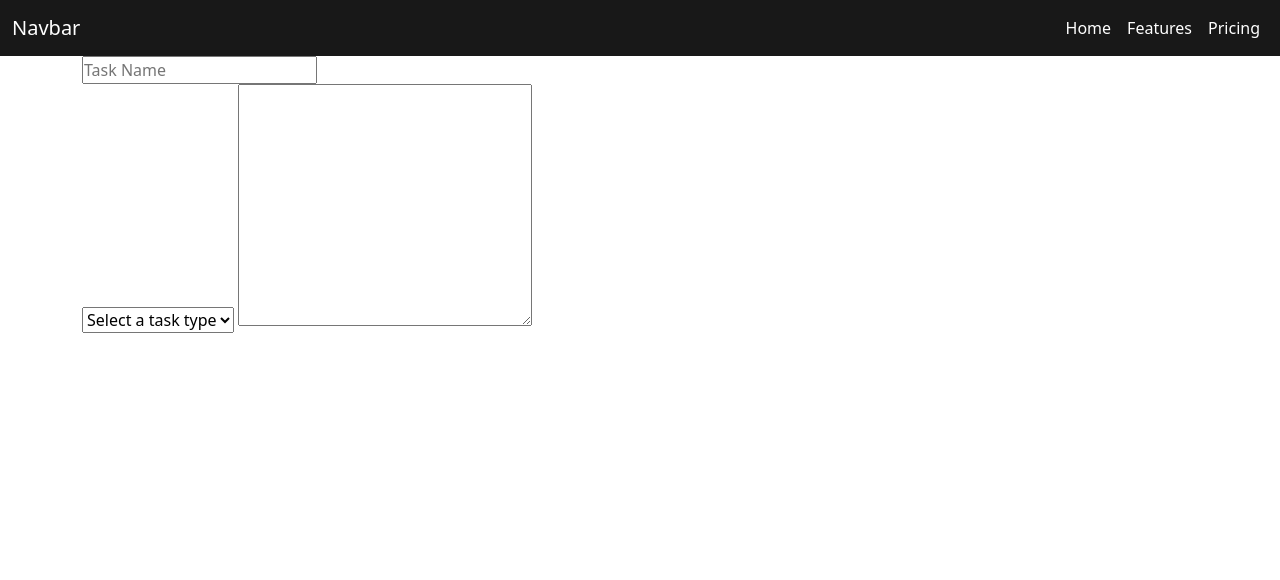
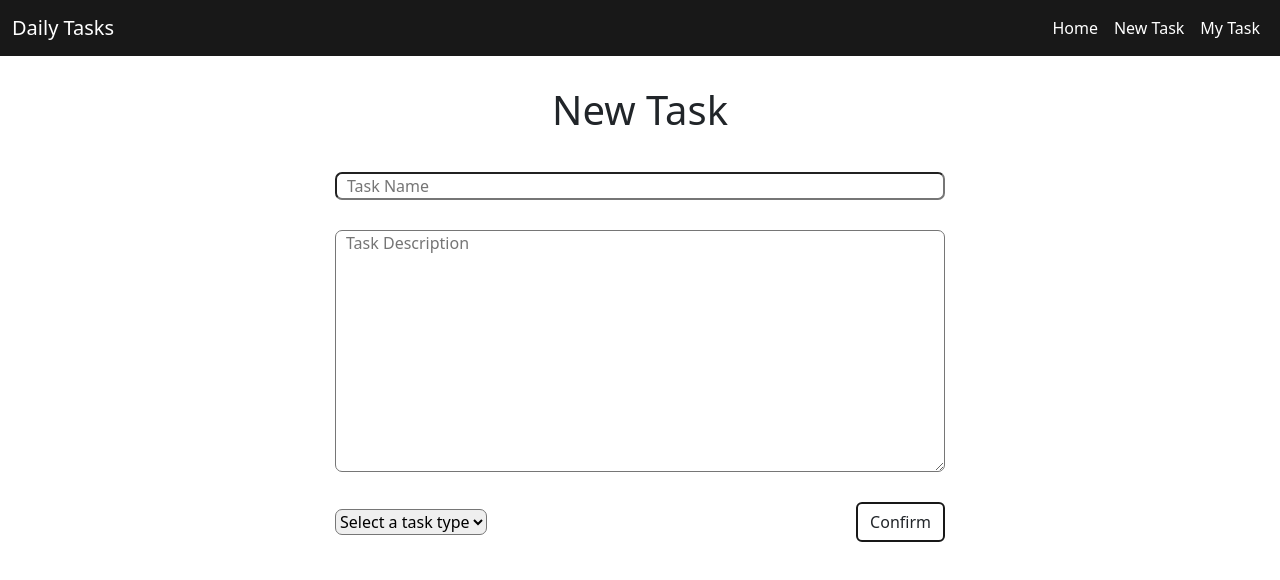
Before and after one commit to NiltonMeira/tasklist, a plain HTML site: page index.html in a window 1280 px wide. Drawn offline with nearby package versions, Linux system fonts and the light colour scheme.

Commit message:
Desenvolvendo site Daily Tasks

```diff
--- a/index.html
+++ b/index.html
@@ -27,8 +27,8 @@
 <body>
     <header>
         <nav class="navbar navbar-expand-lg">
-            <div class="container-fluid">
-                <a class="navbar-brand" href="#">Navbar</a>
+            <div class="container-fluid ">
+                <a class="navbar-brand" href="#">Daily Tasks</a>
                 <button class="navbar-toggler" type="button" data-bs-toggle="collapse" data-bs-target="#navbarNav"
                     aria-controls="navbarNav" aria-expanded="false" aria-label="Toggle navigation">
                     <svg xmlns="http://www.w3.org/2000/svg" width="25" height="25" fill="white" class="bi bi-list"
@@ -43,10 +43,10 @@
                             <a class="nav-link" aria-current="page" href="#">Home</a>
                         </li>
                         <li class="nav-item">
-                            <a class="nav-link" href="#">Features</a>
+                            <a class="nav-link" href="#">New Task</a>
                         </li>
                         <li class="nav-item">
-                            <a class="nav-link" href="#">Pricing</a>
+                            <a class="nav-link" href="#">My Task</a>
                         </li>
                     </ul>
                 </div>
@@ -55,24 +55,26 @@
     </header>
 
     <main>
-        <div class="container">
-            <div>
+        <div class="container-fluid input_box">
+            <h1>New Task</h1>
+            <input type="text" placeholder="Task Name" class="taks_name">
 
-            </div>
-            <input type="text" placeholder="Task Name">
-            <form>
-                <select name="task_type">
+            <textarea name="task_description" class="task_description" id="task_description" cols="30" rows="10"
+                placeholder="Task Description"></textarea>
+
+            <div class="task_confirm">
+                <select name="task_type" class="task_type">
                     <option value="">Select a task type</option>
                     <option value="ps5">Important</option>
                     <option value="xbox">Urgent</option>
                     <option value="nsw">Priority</option>
                     <option value="pcg">Life or Death</option>
                 </select>
-                <textarea name="description" id="description" cols="30" rows="10"></textarea>
-            </form>
-
+                </form>
+            <button type="button" class="btn">Confirm</button>
+            </div>
+            <form>
         </div>
-
     </main>
 
 
--- a/src/styles/header.css
+++ b/src/styles/header.css
@@ -15,3 +15,50 @@ a.navbar-brand{
 a.nav-link{
     color: white;
 }
+
+.input_box{
+    display: flex;
+    justify-content: center;
+    flex-direction: column;
+    align-items: center;
+    gap: 30px;
+    padding: 30px;
+}
+
+.taks_name {
+    width: 50%;
+    border-radius: 7px;
+}
+
+.task_type{
+    border-radius: 7px;
+}
+
+.task_description{
+    width: 50%;
+    border-radius: 7px;
+}
+
+.task_confirm{
+    display: flex;
+    justify-content: space-between;
+    align-items: center;
+    width: 50%;
+
+}
+
+::placeholder {
+    /* padding-left: 10px; */
+  }
+
+.btn{
+    border: 2px #181818 solid;
+}
+
+input[type=text]{
+    padding-left: 10px;
+}
+
+textarea{
+    padding-left: 10px;
+}
```
